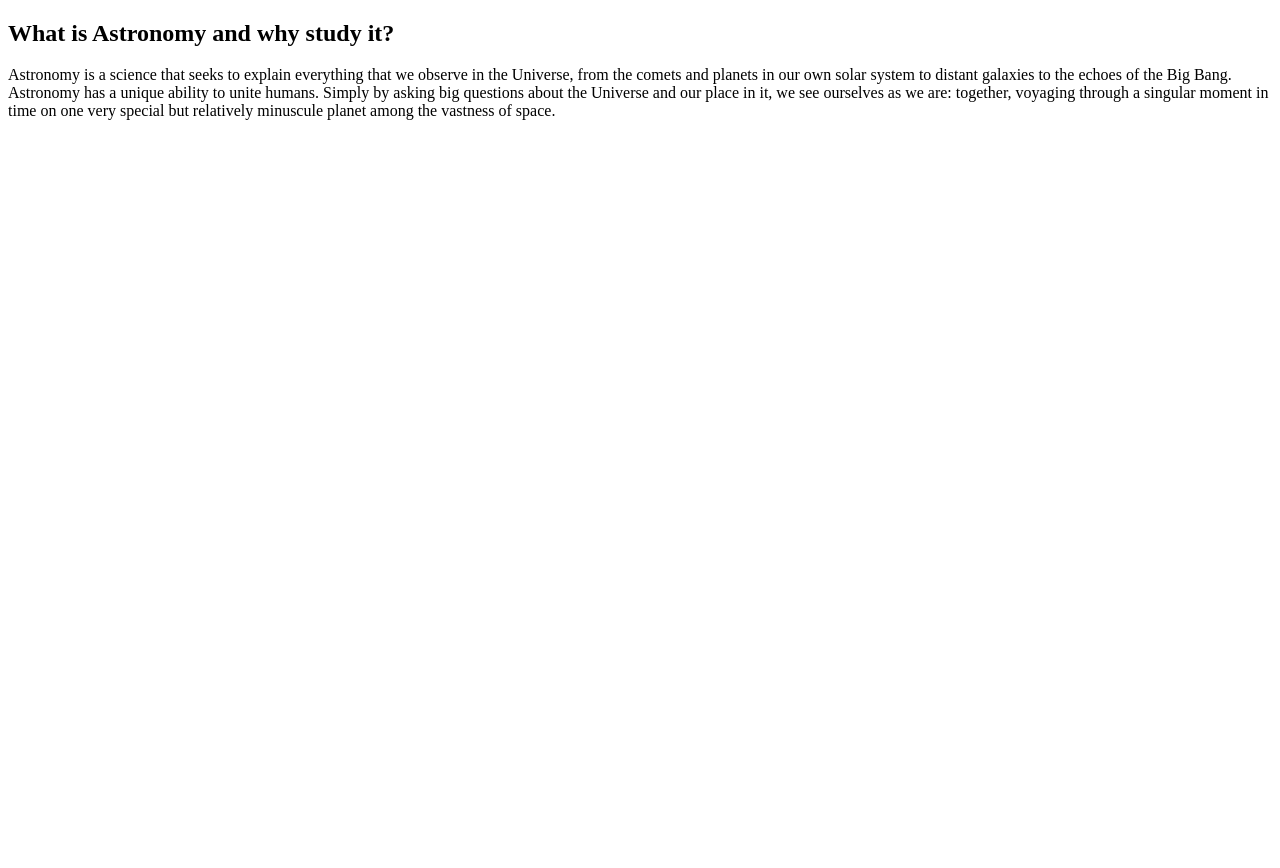
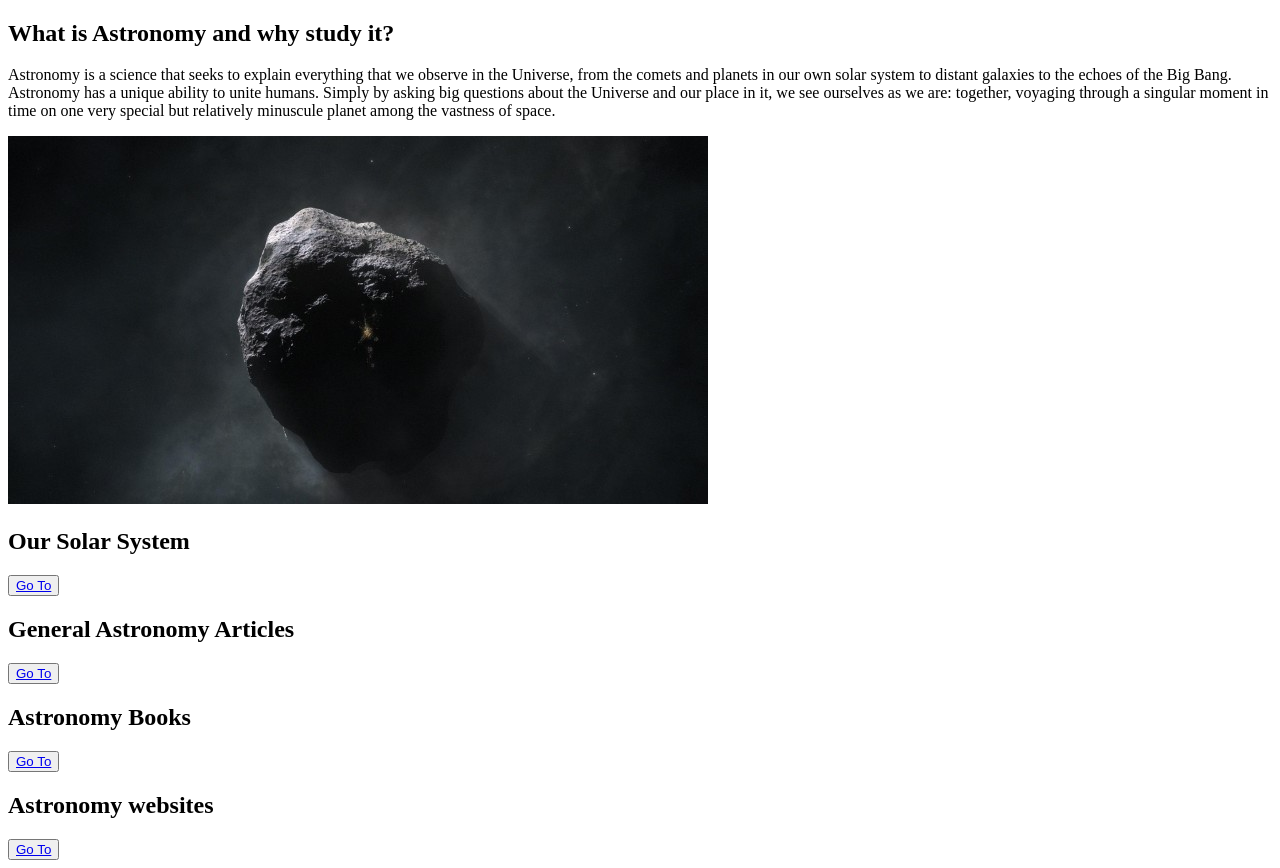
Before and after one commit to Artiye/AstronomyWeb, a PHP site: page /home.html in a window 1280 px wide. Shown: the part 461-1329 px from the top of the page. Before the commit the page ends 581 px from the top, so only its background shows below. Run offline with PHP 8.4, Linux system fonts and the light colour scheme.

Commit message:
a general articles section

```diff
--- a/home.html
+++ b/home.html
@@ -47,6 +47,37 @@
      </div>
 
 
+     <div class="home-content-nav">
+        <div class="nav-row-img">
+            <img src="images/home-img3.jpg" alt="">
+        </div>
+        <div class=" box solar-system-nav-to">
+            <div class="inner-box">
+                <h2>Our Solar System</h2>
+                <button  class="home-nav-button" onclick><a href="https://solarsystem.nasa.gov/solar-system/our-solar-system/in-depth/" target="_blank">Go To</a></button>
+            </div>
+        </div>
+        <div class=" box articles-nav-to">
+            <div class="inner-box">
+                <h2>General Astronomy Articles</h2>
+                <button  class="home-nav-button" onclick><a href="https://seedscientific.com/astronomy-statistics/" target="_blank">Go To</a></button>
+            </div>
+        </div>
+        <div class=" box books-nav-to">
+            <div class="inner-box">
+                <h2>Astronomy Books</h2>
+                <button  class="home-nav-button" onclick><a href="https://www.space.com/32982-best-astronomy-books.html" target="_blank">Go To</a></button>
+            </div>
+        </div>
+        <div class=" box websites-nav-to">
+            <div class="inner-box">
+                <h2>Astronomy websites</h2>
+                <button  class="home-nav-button" onclick><a href="https://www.makeuseof.com/tag/universe-amazing-astronomy-websites/" target="_blank">Go To</a></button>
+            </div>
+        </div>
+     </div>
+
+
 
 </body>
 </html>
```
Also changed, not shown: home.css (+100 -0 lines).
